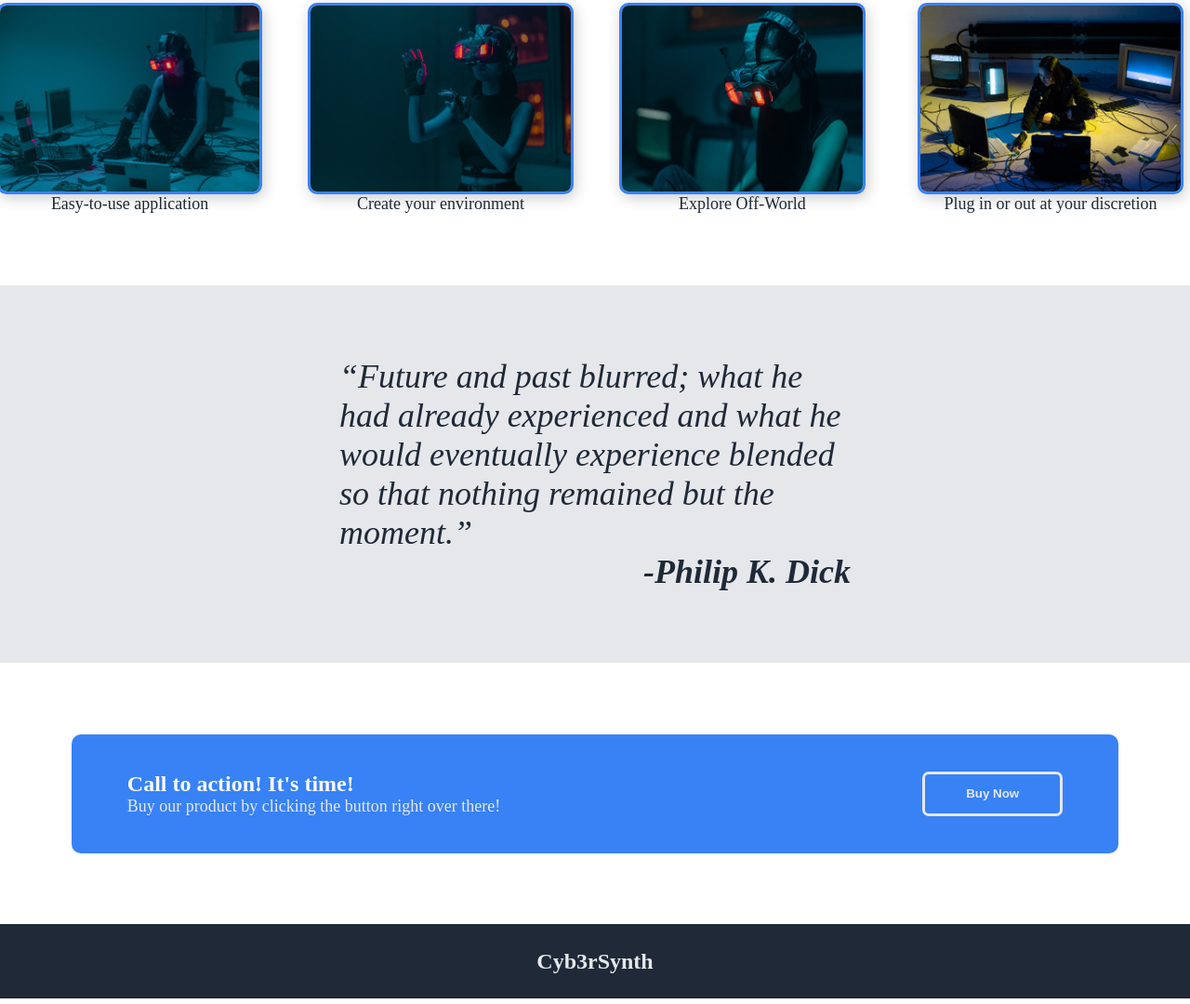
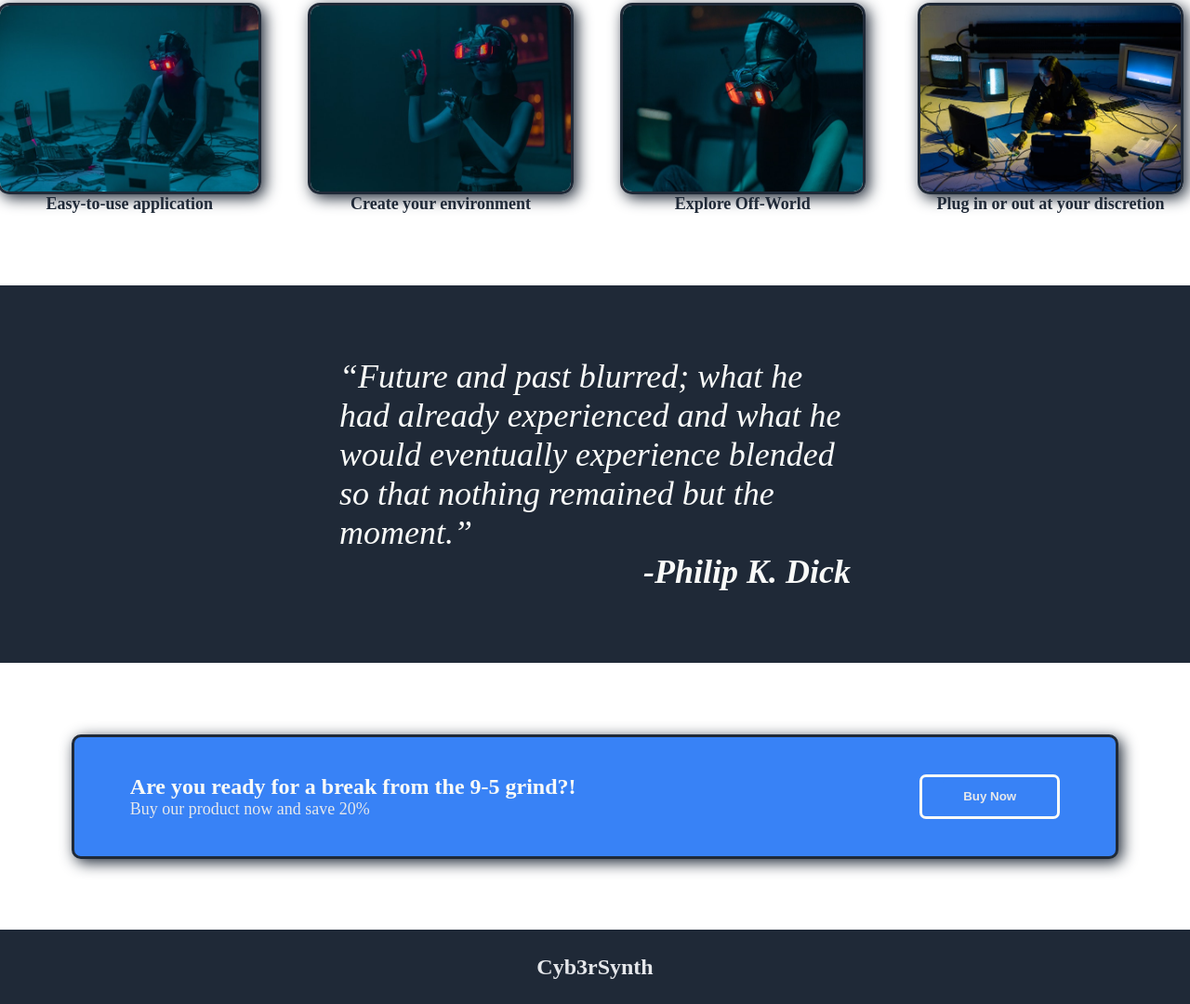
Before and after one commit to Cyb3rsynth/landing-page-project, a plain HTML site: page index.html in a window 1280 px wide. Shown: the part 677-1757 px from the top of the page at 93% size. Drawn offline with Linux system fonts and the light colour scheme.

Commit message:
Made edits to background color in section-three, also updated text color on section two. Increase width for text and image in section 1. General cleanup of CSS to make everything look better.

```diff
--- a/index.html
+++ b/index.html
@@ -25,7 +25,7 @@
         <div class="title">
             <div class="text">
                 <div class="herotext">Off-World VR</div>
-                <div class="subtext">New immersive VR headset powered by our exclusive cutting-edge AI technology. Render full Worlds in a matter of seconds based on your set parameters. Immerse yourself, enter the Matrix.</div>
+                <div class="subtext">New immersive VR headset powered by our exclusive cutting-edge AI technology. Render full Worlds in a matter of seconds based on your set parameters. Immerse yourself in your creation, enter the Matrix.</div>
                 <div class="button">
                   <button>Learn More</button>
                 </div>
@@ -67,9 +67,9 @@
 
     <div class="section-four">
       <div class="signup">
-        <div class="logo">Call to action! It's time!
+        <div class="logo">Are you ready for a break from the 9-5 grind?!
             <div class="subtext">
-              Buy our product by clicking the button right over there!
+              Buy our product now and save 20%
             </div>
         </div>
           <div class="button">
--- a/style.css
+++ b/style.css
@@ -66,7 +66,7 @@ img {
 }
 
 .text {
-    width: 400px;
+    width: 550px;
     display: flex;
     flex-direction: column;
     row-gap: 8px;
@@ -104,10 +104,10 @@ button {
 .info img {
     width: 280px;
     height: 200px;
-    border: #3882f6;
+    border: #1F2937;
     border-style: solid;
-    border-radius: 10px;
-    box-shadow: 2px 4px 16px rgba(0,0,0,.2);
+    border-radius: 13px;
+    box-shadow: 4px 4px 16px #1F2937;
 }
 
 .container {
@@ -127,10 +127,11 @@ button {
   .imgtext{
     color: #1f2937;
     font-size: 18px;
+    font-weight: 600;
   }
 
   .section-three{
-    background-color: #e5e7eb;
+    background-color: #1F2937;
     display: flex;
     justify-content: center;
   }
@@ -149,14 +150,14 @@ button {
     font-size: 36px;
     font-weight:100;
     font-style: italic;
-    color: #1F2937;
+    color: #f9faf8;
   }
 
   .signature {
     font-size: 36px;
     font-weight: 900;
     font-style: italic;
-    color: #1F2937;
+    color: #f9faf8;
   }
 
   .section-four {
@@ -169,10 +170,13 @@ button {
   background: #3882f6;
   width: 1300px;
   border-radius: 10px;
+  border-color: #1F2937;
+  border-style: solid;
   display: flex;
   gap: 12px;
   padding: 40px 60px;
   justify-content: space-between;
+  box-shadow: 4px 4px 16px #1F2937;
   }
 
   .signup .button {
@@ -181,7 +185,7 @@ button {
     font-weight: bold;
     border-radius: 7px;
     border-style: solid;
-    border-color: #e5e7eb;
+    border-color: #f9faf8;
   }
 
   .footer {
@@ -190,7 +194,7 @@ button {
     display: flex;
     align-items: center;
     justify-content: center;
-    color: #e5e7eb;
+    color: #f9faf8;
     font-weight: bold;
     font-size: x-large;
   }
```
